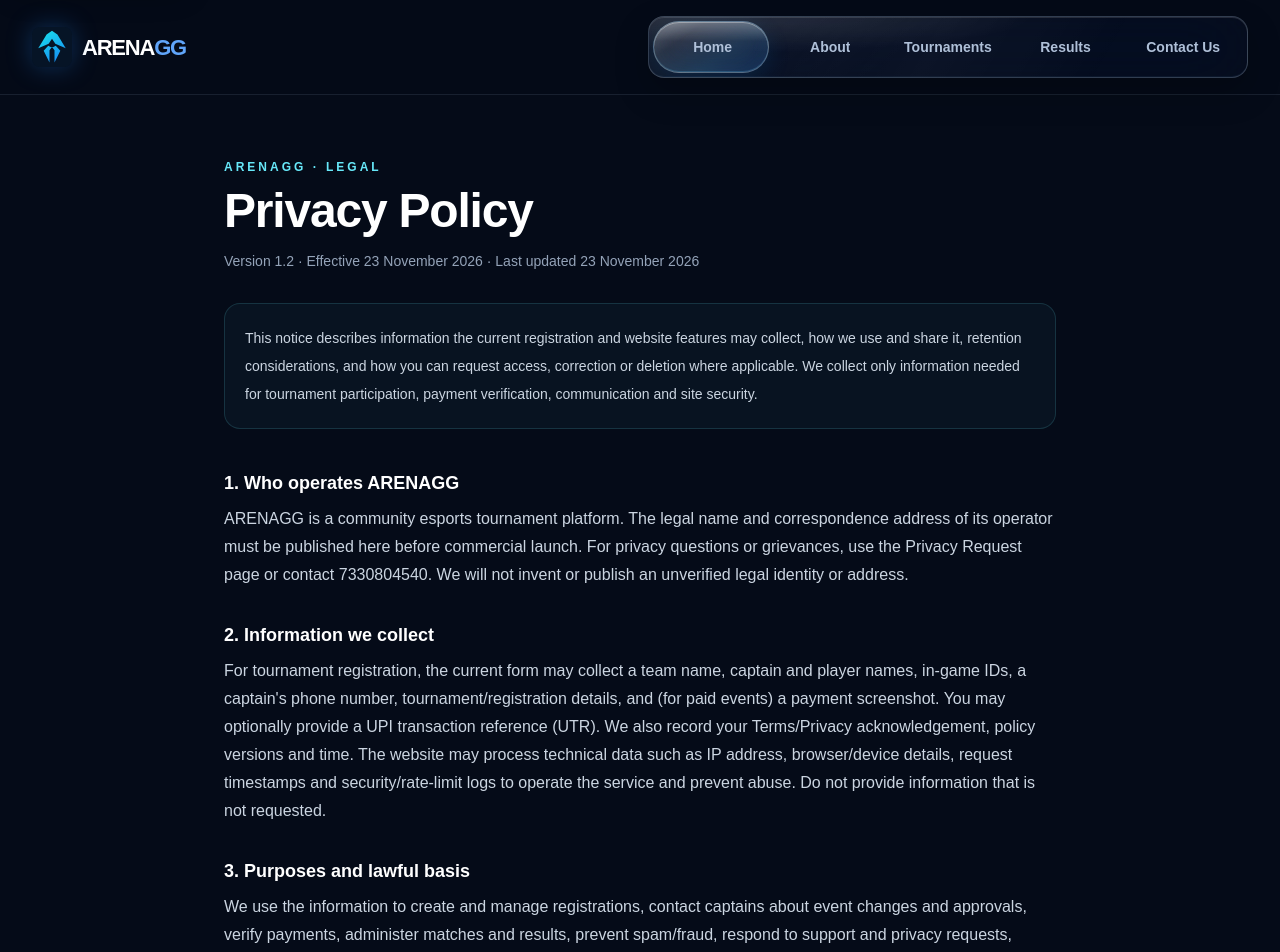
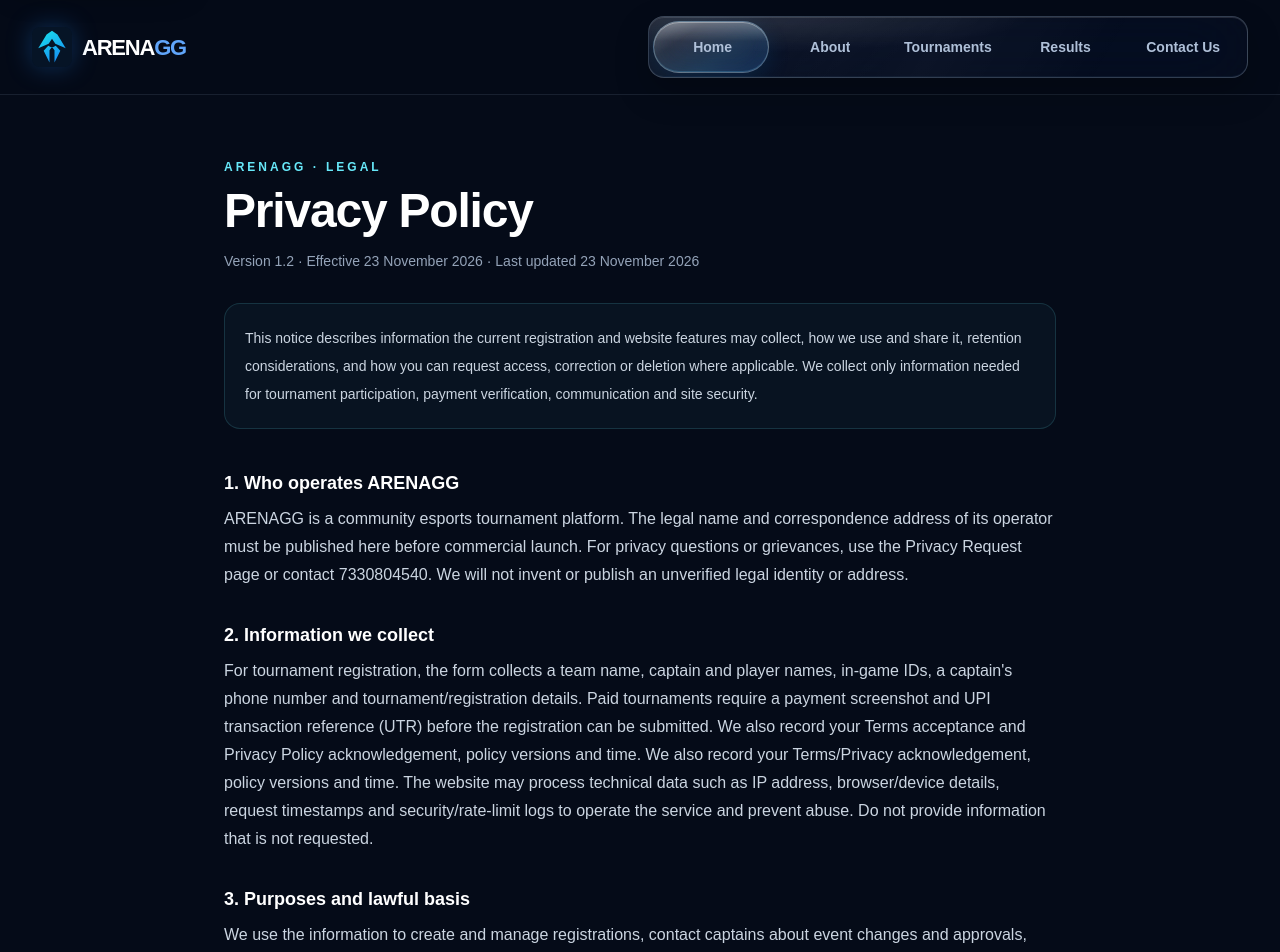
Before and after one commit to MDNOMAANKHAN/arenagg-tournament-app, a Next.js app: page /privacy in a window 1280 px wide. Shown: the top 952 px of the page. Built offline with nearby package versions, Linux system fonts and the light colour scheme.

Commit message:
Update legal notices for mandatory payment proof

```diff
--- a/src/app/(site)/privacy/page.tsx
+++ b/src/app/(site)/privacy/page.tsx
@@ -9,7 +9,7 @@ export const metadata: Metadata = {
 
 const sections = [
   ["1. Who operates ARENAGG", "ARENAGG is a community esports tournament platform. The legal name and correspondence address of its operator must be published here before commercial launch. For privacy questions or grievances, use the Privacy Request page or contact 7330804540. We will not invent or publish an unverified legal identity or address."],
-  ["2. Information we collect", "For tournament registration, the current form may collect a team name, captain and player names, in-game IDs, a captain's phone number, tournament/registration details, and (for paid events) a payment screenshot. You may optionally provide a UPI transaction reference (UTR). We also record your Terms/Privacy acknowledgement, policy versions and time. The website may process technical data such as IP address, browser/device details, request timestamps and security/rate-limit logs to operate the service and prevent abuse. Do not provide information that is not requested."],
+  ["2. Information we collect", "For tournament registration, the form collects a team name, captain and player names, in-game IDs, a captain's phone number and tournament/registration details. Paid tournaments require a payment screenshot and UPI transaction reference (UTR) before the registration can be submitted. We also record your Terms acceptance and Privacy Policy acknowledgement, policy versions and time. We also record your Terms/Privacy acknowledgement, policy versions and time. The website may process technical data such as IP address, browser/device details, request timestamps and security/rate-limit logs to operate the service and prevent abuse. Do not provide information that is not requested."],
   ["3. Purposes and lawful basis", "We use the information to create and manage registrations, contact captains about event changes and approvals, verify payments, administer matches and results, prevent spam/fraud, respond to support and privacy requests, maintain security, and meet applicable legal obligations. We do not use registration contact details for unrelated marketing without a separate appropriate permission."],
   ["4. Registration notice and consent", "Before you submit registration information, we provide links to these Terms and this Privacy Policy and ask you to affirmatively accept the Terms and acknowledge the Privacy Policy. Acceptance records include the document versions and time. You may withdraw consent where processing is based on consent, but withdrawal may affect our ability to provide registration or tournament services that depend on the information."],
   ["5. Payments and sensitive credentials", "Payments are made using the instructions shown for a tournament. Paid registrations currently require a payment screenshot for manual verification; a UPI transaction reference may be provided optionally. Payment proof is used only for verification, resolving payment disputes and related administration. We do not ask for UPI PINs, banking passwords, card PINs or OTPs. Never send those credentials to us."],
```
